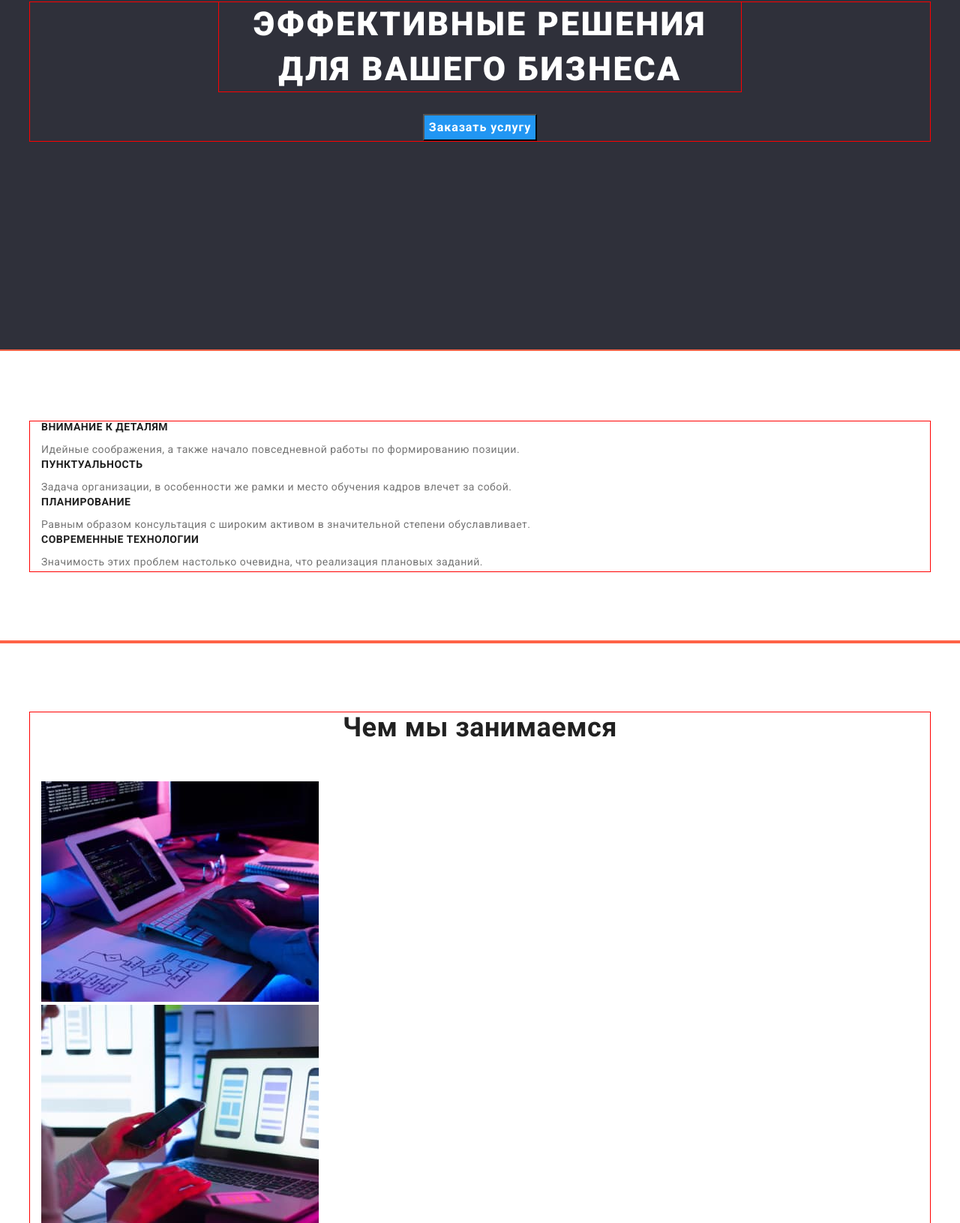
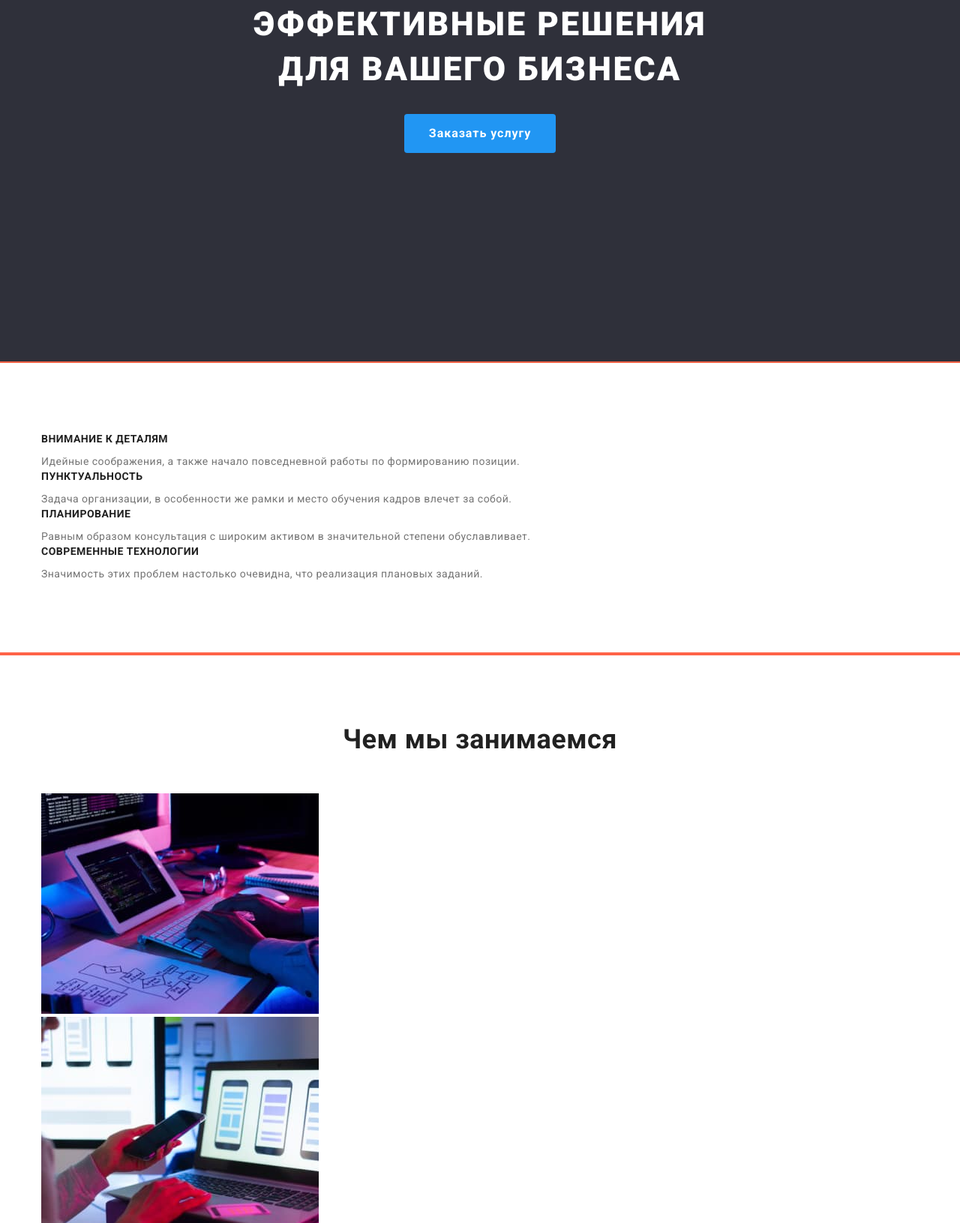
Before and after one commit to AlexabderFed/goit-markup-hw-02, a plain HTML site: page index.html in a window 1280 px wide. Shown: the part 309-1940 px from the top of the page at 75% size. Drawn offline with nearby package versions, Linux system fonts and the light colour scheme.

```diff
--- a/css/styles.css
+++ b/css/styles.css
@@ -1,3 +1,4 @@
+/* Сброс марджинов и падингов по тегам */
 ul {
   padding: 0px;
   margin: 0px;
@@ -15,6 +16,7 @@ p {
   padding: 0px;
   margin: 0px;
 }
+/* Переменные (var) */
 :root {
   --primery-text-color: #757575;
   --title-text-color: #212121;
@@ -26,17 +28,52 @@ p {
   --hero-button-hover-color: #188ce8;
 }
 
+/* Сброс точек и подчеркиваний */
 .list {
   list-style: none;
 }
+
+/* Скрытый заголовки */
+.hidden-title {
+  display: none;
+}
+
+/* Стилизация кнопки */
+button {
+  color: var(--title-text-color);
+  background-color: var(--employees-bcg-color);
+  font-family: inherit;
+  font-weight: 500;
+  font-size: 16px;
+  line-height: 1.62;
+  text-align: center;
+  cursor: pointer;
+  display: inline-block;
+  padding: 6px 22px;
+  border-radius: 4px;
+  border: 1px solid transparent;
+}
+
+button:hover,
+button:focus {
+  color: var(--primery-bcg-color);
+  background-color: var(--accent-color);
+}
+
 /* Контейнер Центровочный */
 .conteiner {
   margin-right: auto;
   margin-left: auto;
   width: 1200px;
-  outline: 1px solid red;
+  /* outline: 1px solid red; */
   padding-right: 15px;
   padding-left: 15px;
+}
+
+/* Падинги для одинаковых секций */
+.section {
+  padding-top: 94px;
+  padding-bottom: 94px;
 }
 
 /* Body */
@@ -46,6 +83,7 @@ body {
   font-family: "Roboto", sans-serif;
   letter-spacing: 0.03em;
 }
+
 /* Хедер */
 .page-header {
   font-weight: 500;
@@ -74,7 +112,6 @@ body {
 }
 
 /* Навигация сайта */
-
 .header-nav .link {
   color: var(--title-text-color);
   text-decoration: none;
@@ -103,8 +140,11 @@ body {
   text-align: center;
   padding-top: 200px;
   padding-bottom: 280px;
+  max-width: 1600px;
+  margin: 0 auto;
 }
 
+/* Заголовок Героя */
 .hero-title {
   color: var(--primery-bcg-color);
   font-weight: 900;
@@ -113,7 +153,7 @@ body {
   letter-spacing: 0.06em;
   text-transform: uppercase;
   text-align: center;
-  outline: 1px solid red;
+  /* outline: 1px solid red; */
   margin-top: 0;
   margin-bottom: 0;
   max-width: 696px;
@@ -130,6 +170,10 @@ body {
   font-size: 16px;
   line-height: 1.87;
   letter-spacing: 0.06em;
+  padding: 10px 32px;
+  border-radius: 4px;
+  text-align: center;
+  border: 1px solid transparent;
 }
 
 .hero-button:hover,
@@ -141,15 +185,12 @@ body {
 .advantage {
   color: var(--primery-text-color);
   background-color: var(--primery-bcg-color);
-  padding-top: 94px;
-  padding-bottom: 94px;
+  /* padding-top: 94px;
+  padding-bottom: 94px; */
   outline: 2px solid tomato;
 }
 
-.advantage-hidden {
-  display: none;
-}
-
+/* Заголовок */
 .advantage-title {
   color: var(--title-text-color);
   font-weight: 700;
@@ -158,21 +199,23 @@ body {
   text-transform: uppercase;
   margin-bottom: 10px;
 }
-
+/* Текст в секции Наши преимущества */
 .advantage-text {
   font-family: Roboto;
   font-size: 14px;
   line-height: 1.71;
 }
+
 /* Секция примеры работ */
 .work-example {
   color: var(--primery-text-color);
   background-color: var(--primery-bcg-color);
   outline: 2px solid tomato;
-  padding-top: 94px;
-  padding-bottom: 94px;
+  /* padding-top: 94px;
+  padding-bottom: 94px; */
 }
 
+/* Заголовок */
 .work-example-title {
   color: var(--title-text-color);
   font-weight: 700;
@@ -186,10 +229,12 @@ body {
 .employees {
   color: var(--primery-text-color);
   background-color: var(--employees-bcg-color);
-  padding-top: 94px;
-  padding-bottom: 94px;
+  /* padding-top: 94px;
+  padding-bottom: 94px; */
   outline: 2px solid yellowgreen;
 }
+
+/* Заголовок */
 .employees-title {
   color: var(--title-text-color);
   font-weight: 700;
@@ -198,6 +243,8 @@ body {
   text-align: center;
   margin-bottom: 50px;
 }
+
+/* Заголовок карточек сотрудников */
 .card-title {
   color: var(--title-text-color);
   font-weight: 500;
@@ -206,6 +253,8 @@ body {
   text-align: center;
   margin-bottom: 10px;
 }
+
+/* Текст в карточках сотрудников */
 .card-text {
   font-size: 16px;
   line-height: 1.18;
@@ -218,6 +267,7 @@ body {
   background-color: var(--hero-footer-bcg-color);
 }
 
+/* Логотип */
 .footer__link--logo {
   color: var(--primery-bcg-color);
   font-family: "Raleway", sans-serif;
@@ -226,11 +276,13 @@ body {
   line-height: 1.19;
   text-decoration: none;
 }
+
 .footer__link--logo:hover,
 .footer__link--logo:focus {
   color: var(--accent-color);
 }
 
+/* Футер-контакты */
 .footer-contact .link {
   color: var(--footer-contact-color);
   text-decoration: none;
@@ -244,6 +296,8 @@ body {
 .footer-contact .link:focus {
   color: var(--accent-color);
 }
+
+/* Футер текст */
 .footer-text {
   font-size: 14px;
   line-height: 1.71;
@@ -253,38 +307,27 @@ body {
 
 /* Portfolio */
 
+/* Секция фильтр-кнопки */
+.filter-button.list {
+  margin-bottom: 50px;
+}
+
+/* Заголовок карточек проектов */
 .project-cards-title {
   color: var(--title-text-color);
   font-weight: 700;
   font-size: 18px;
   line-height: 2;
   letter-spacing: 0.06em;
+  margin-bottom: 4px;
 }
-
+/* Текст карточек проектов */
 .project-cards-text {
   color: var(--primery-text-color);
   font-size: 16px;
   line-height: 1.87;
 }
-
+/* Стилизация ссылки карты проекта */
 .project-card-link {
   text-decoration: none;
 }
-
-/* Стидизация кнопки */
-button {
-  color: var(--title-text-color);
-  background-color: var(--employees-bcg-color);
-  font-family: inherit;
-  font-weight: 500;
-  font-size: 16px;
-  line-height: 1.62;
-  text-align: center;
-  cursor: pointer;
-}
-
-button:hover,
-button:focus {
-  color: var(--primery-bcg-color);
-  background-color: var(--accent-color);
-}
--- a/index.html
+++ b/index.html
@@ -30,18 +30,19 @@
     </header>
     <!-- Уникальный контент страницы -->
     <main>
-
+        <!-- Секция Герой -->
         <section class="hero">
             <div class="conteiner">
                 <h1 class="hero-title">Эффективные решения для вашего бизнеса</h1>
                     <button class="hero-button" type="button">Заказать услугу</button>
             </div>
          </section>
+
+         <!-- Секция Наши преимущества -->
         <section class="advantage">
-        <div class="conteiner">
+            <div class="conteiner section">
             <!--Скрытый заголовок-->
-
-        <h2 class="advantage-hidden">Наши преимущества</h2>
+        <h2 class="hidden-title">Наши преимущества</h2>
             <ul class="advantage-list list">
                 <li>
                     <h3 class="advantage-title">Внимание к деталям</h3>
@@ -56,20 +57,26 @@
                     <h3 class="advantage-title">Современные технологии</h3>
                     <p class="advantage-text">Значимость этих проблем настолько очевидна, что реализация плановых заданий.</p></li>
                 </ul>
+
             </div>
     </section>
+
+    <!-- Секция Примеры работ -->
     <section class="work-example">
-        <div class="conteiner">
+        <div class="conteiner section">
         <h2 class="work-example-title">Чем мы занимаемся</h2>
             <ul class="example-images list">
                 <li><img src="./images/img.jpg" alt="клавиатура и планшет" width="370"/></li>
                 <li><img src="./images/img-2.jpg" alt="смартфон и ноутбук" width="370"/></li>
                 <li><img src="./images/img-3.jpg" alt="планшет" width="370"/></li>
             </ul>
+
         </div>
     </section>
+
+         <!-- Секция Сотрудники -->
         <section class="employees">
-        <div class="conteiner">
+            <div class="conteiner section">
             <h2 class="employees-title">Наша команда</h2>
                 <ul class="employees-cards list">
                     <li>
@@ -96,8 +103,8 @@
                 </ul>
             </div>
         </section>
+    </main>
 
-    </main>
     <!-- Подвал страницы -->
     <footer class="page-footer">
         <div class="conteiner">
```
Also changed, not shown: portfolio.html (+19 -10 lines). Lines whose indentation alone changed are shown as unchanged.
